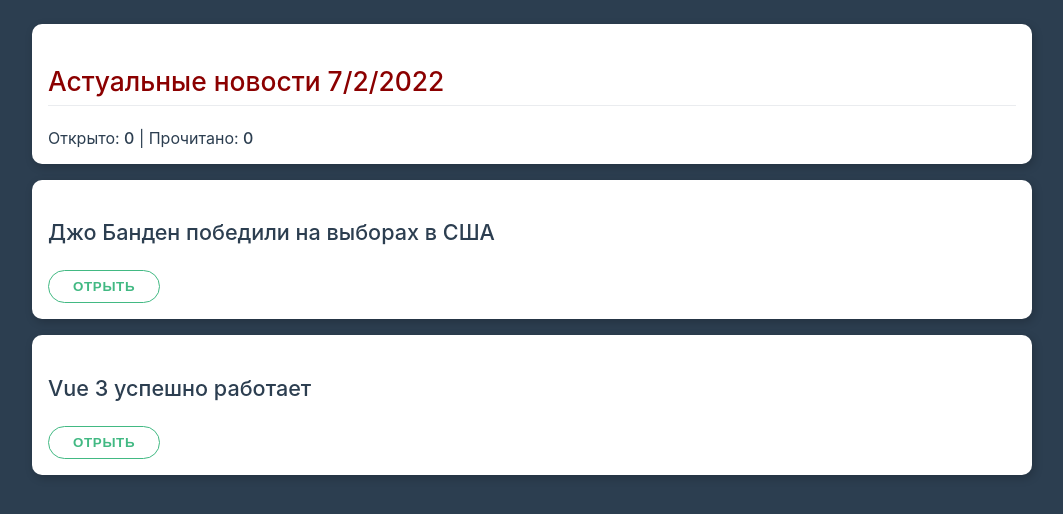
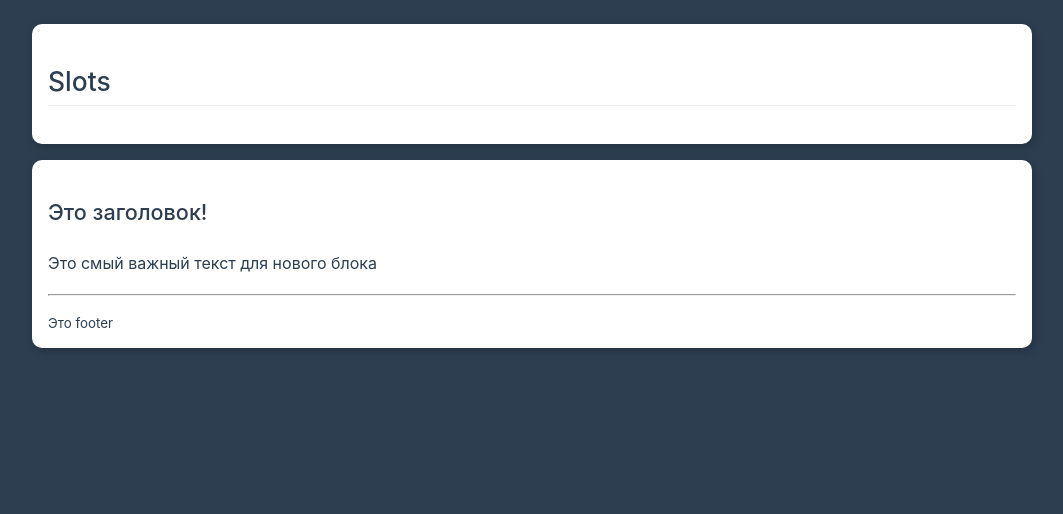
Before and after one commit to glushach/vue-bases, a Vue app in the folder vue-framework/: page / in a window 1280 px wide. Shown: the top 514 px of the page, without its empty margins (108-1171 px from the left). Built offline with nearby package versions, Linux system fonts and the light colour scheme.

Commit message:
feat: use slots for App.vue and AppBlock.vue

```diff
--- a/vue-framework/src/App.vue
+++ b/vue-framework/src/App.vue
@@ -1,79 +1,31 @@
 <template>
   <div class="container pt-1">
     <div class="card">
-      <h2>Астуальные новости {{now}}</h2>
-      <span>Открыто: <strong>{{ openRate }}</strong> | Прочитано: <strong>{{ readRate }}</strong></span>
+      <h2>Slots</h2>
     </div>
+    <app-block>
+      <p>Это смый важный текст для нового блока</p>
 
-    <app-news
-        v-for="item in news"
-        :key="item.id"
-        :title="item.title"
-        :id="item.id"
-        :is-open="item.isOpen"
-        :was-read="item.wasRead"
-        @open-news="openNews"
-        @read-news="readNews"
-        @unmark="unreadNews"
-    ></app-news>
+      <template #header>
+        <h3>Это заголовок!</h3>
+      </template>
+
+      <template v-slot:footer>
+        <hr />
+        <small>Это footer</small>
+      </template>
+    </app-block>
   </div>
 </template>
 
 
 <script>
-
-import AppNews from './AppNews'
+import AppBlock from "./AppBlock";
 export default {
-  data() {
-    return {
-      now: new Date().toLocaleDateString(),
-      openRate: 0,
-      readRate: 0,
-      news: [
-        {
-          title: 'Джо Банден победили на выборах в США',
-          id: 1,
-          isOpen: false,
-          wasRead: false
-        },
-        {
-          title: 'Vue 3 успешно работает',
-          id: 2,
-          isOpen: false,
-          wasRead: false
-        }
-      ]
-    }
-  },
-  provide() {
-    return {
-      title: 'Список всех новостей',
-      news: this.news
-    }
-  },
-  methods: {
-    openNews() {
-      this.openRate++
-    },
-    readNews(id) {
-      const idx = this.news.findIndex(news => news.id === id)
-      this.news[idx].wasRead = true
-      this.readRate++
-    },
-    unreadNews(id) {
-      const news = this.news.find(news => news.id === id)
-      news.wasRead = false
-      this.readRate--
-    }
-  },
-  components: {
-    'app-news': AppNews
-  }
+  components: {AppBlock}
 }
 </script>
 
 <style scoped>
-  h2 {
-    color: darkred;
-  }
+
 </style>
--- /dev/null
+++ b/vue-framework/src/AppBlock.vue
@@ -0,0 +1,21 @@
+<template>
+  <div class="card">
+    <slot name="header"></slot>
+    <slot name="default">No text</slot>
+    <div v-if="$slots.footer">
+      <slot name="footer"></slot>
+    </div>
+  </div>
+</template>
+
+<script>
+export default {
+  mounted() {
+    console.log(this.$slots)
+  }
+}
+</script>
+
+<style scoped>
+
+</style>
--- /dev/null
+++ b/vue-framework/src/AppNewsOld.vue
@@ -0,0 +1,79 @@
+<template>
+  <div class="container pt-1">
+    <div class="card">
+      <h2>Астуальные новости {{now}}</h2>
+      <span>Открыто: <strong>{{ openRate }}</strong> | Прочитано: <strong>{{ readRate }}</strong></span>
+    </div>
+
+    <app-news
+        v-for="item in news"
+        :key="item.id"
+        :title="item.title"
+        :id="item.id"
+        :is-open="item.isOpen"
+        :was-read="item.wasRead"
+        @open-news="openNews"
+        @read-news="readNews"
+        @unmark="unreadNews"
+    ></app-news>
+  </div>
+</template>
+
+
+<script>
+
+  import AppNews from './AppNews'
+  export default {
+    data() {
+      return {
+        now: new Date().toLocaleDateString(),
+        openRate: 0,
+        readRate: 0,
+        news: [
+          {
+            title: 'Джо Банден победили на выборах в США',
+            id: 1,
+            isOpen: false,
+            wasRead: false
+          },
+          {
+            title: 'Vue 3 успешно работает',
+            id: 2,
+            isOpen: false,
+            wasRead: false
+          }
+        ]
+      }
+    },
+    provide() {
+      return {
+        title: 'Список всех новостей',
+        news: this.news
+      }
+    },
+    methods: {
+      openNews() {
+        this.openRate++
+      },
+      readNews(id) {
+        const idx = this.news.findIndex(news => news.id === id)
+        this.news[idx].wasRead = true
+        this.readRate++
+      },
+      unreadNews(id) {
+        const news = this.news.find(news => news.id === id)
+        news.wasRead = false
+        this.readRate--
+      }
+    },
+    components: {
+      'app-news': AppNews
+    }
+  }
+</script>
+
+<style scoped>
+  h2 {
+    color: darkred;
+  }
+</style>
```
